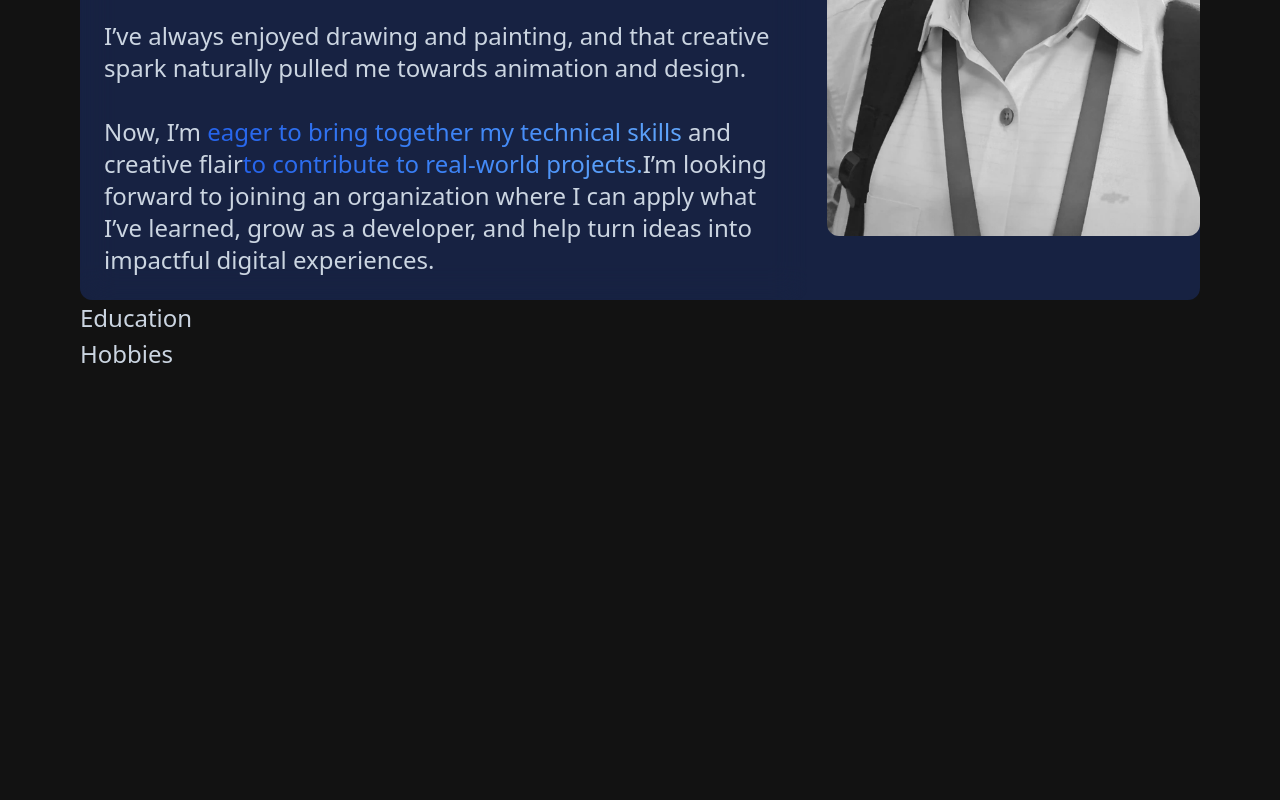
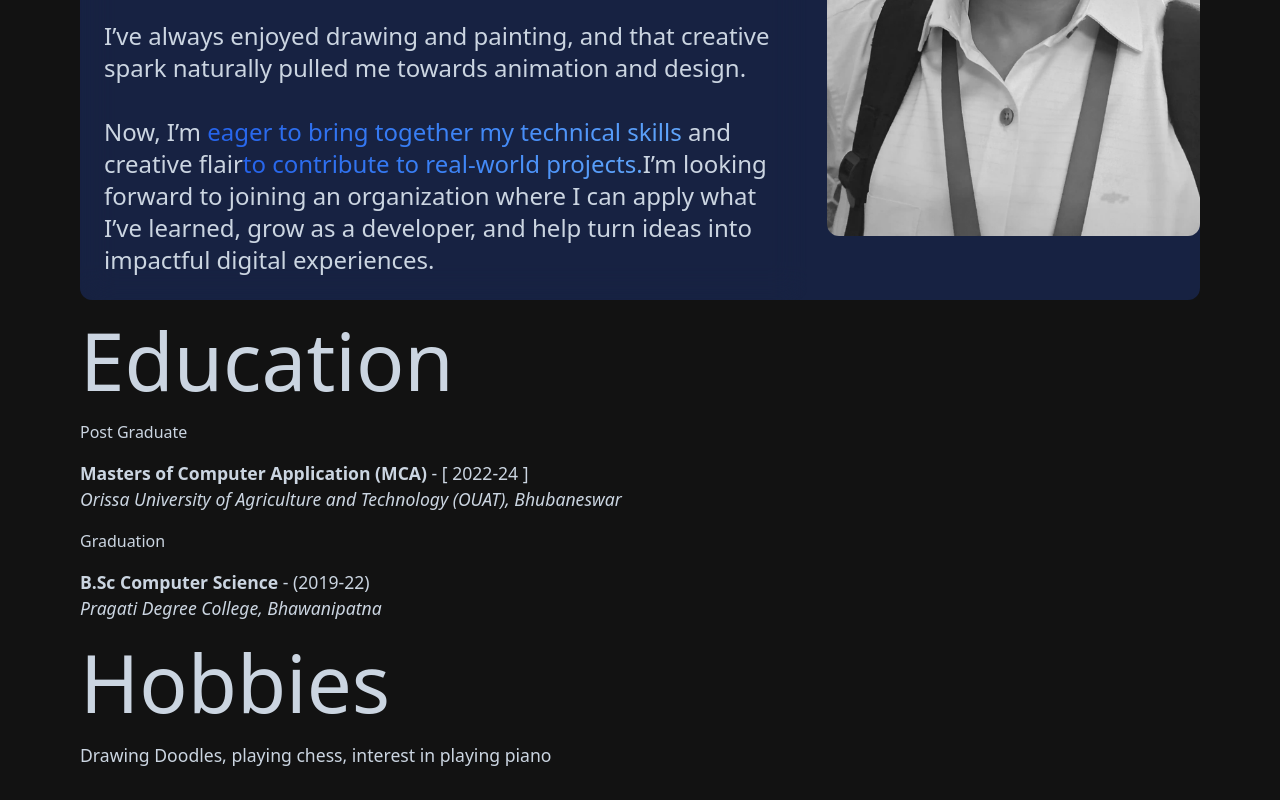
Before and after one commit to Girishbanua/personalPortfolio, a React (Vite) app: page /about in a window 1280 px wide. Shown: the part 564-1364 px from the top of the page. Before the commit the page ends 952 px from the top, so only its background shows below. Built offline with nearby package versions, Linux system fonts and the light colour scheme; a web font is replaced by a local one.

Commit message:
redesigned home layout and added education and hobbies info

```diff
--- a/src/About.jsx
+++ b/src/About.jsx
@@ -3,8 +3,14 @@ const About = () => {
   return (
     <div className="p-4">
       <AboutMeComp />
-      <h2>Education</h2>
-      <h2>Hobbies</h2>
+      <h1>Education</h1>
+      <h3>Post Graduate</h3>
+      <p> <b>Masters of Computer Application (MCA)</b> - [ 2022-24 ]
+       <br /><i>Orissa University of Agriculture and Technology (OUAT), Bhubaneswar</i></p>
+      <h3>Graduation</h3>
+      <p><b>B.Sc Computer Science</b> - (2019-22) <br /> <i>Pragati Degree College, Bhawanipatna </i> </p>
+      <h1>Hobbies</h1>
+      <p>Drawing Doodles, playing chess, interest in playing piano</p>
     </div>
   );
 };
--- a/src/Home.jsx
+++ b/src/Home.jsx
@@ -69,20 +69,20 @@ const Home = () => {
         <div className="sm:block hidden">
           <ul className="flex gap-4">
             <li>Home</li>
-            <li>About</li>
+            <li onClick={() => navigate("/about")}>About</li>
             <li>Projects</li>
             <li>Resume</li>
             <li>Contact</li>
           </ul>
         </div>
       </nav>
-      <main>
+      <main className="mt-20">
         <div className="bgImgProfile grayscale">
           <img
             src="new.webp"
             alt="profile image"
             loading="lazy"
-            className=" my-2 rounded-3xl h-[25rem] w-full object-cover md:h-[35rem] md:object-[10%_37%] "
+            className=" my-2 rounded-3xl h-[25rem] w-full object-cover md:h-[32rem] md:object-[10%_37%] "
           />
         </div>
         <div className="sm:text-center">
```
